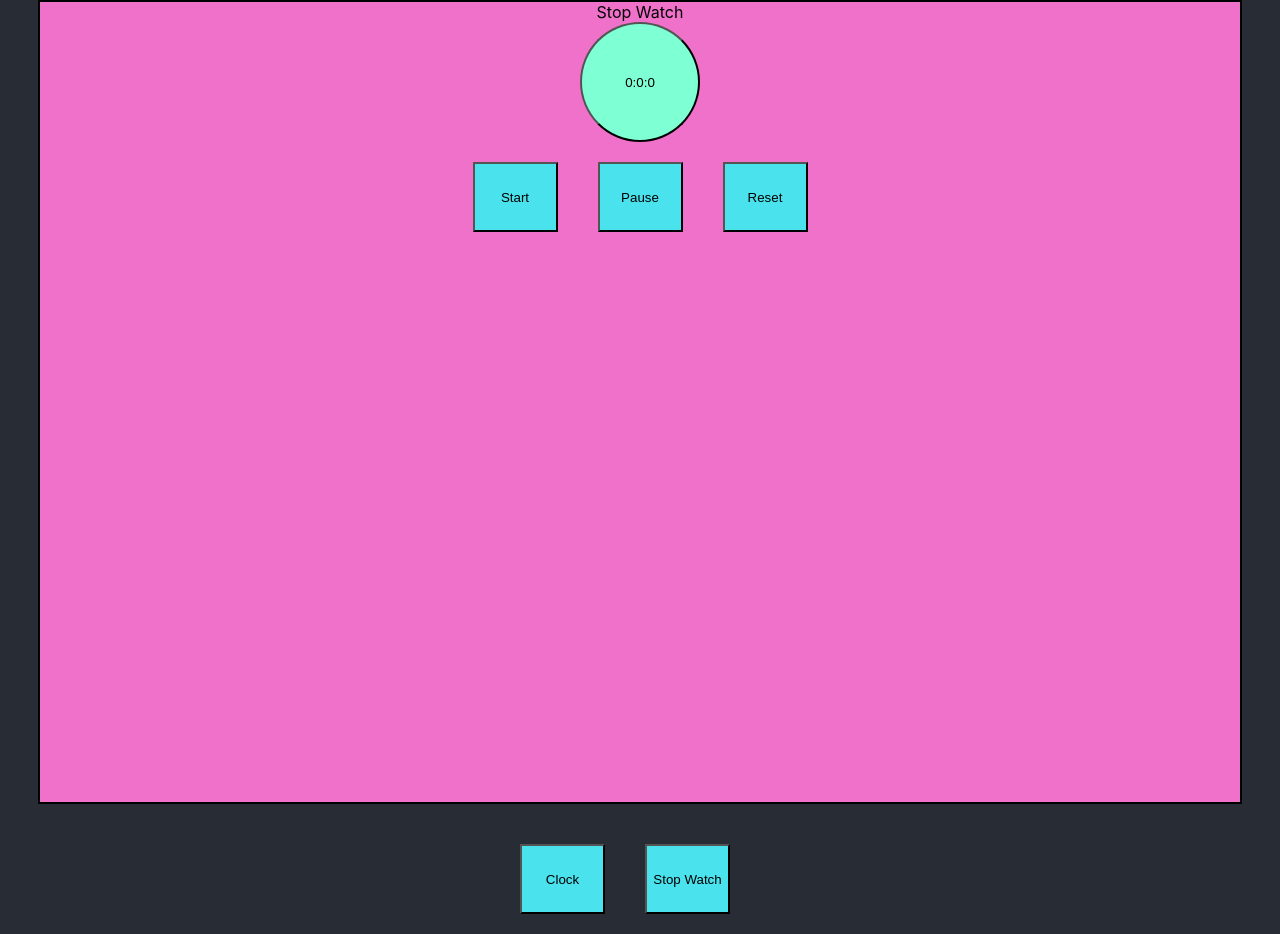
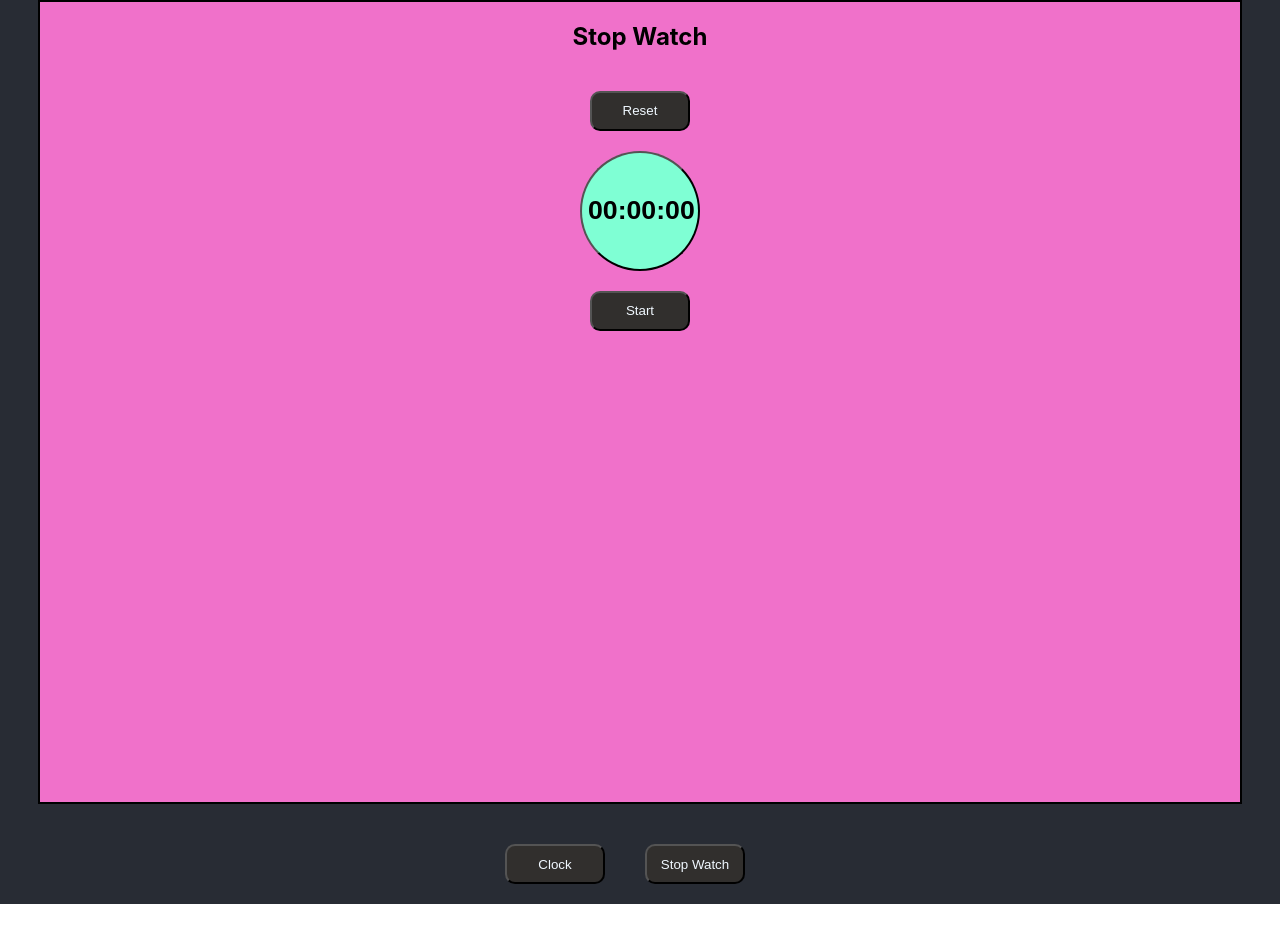
Before and after one commit to ajitbamane05/clockproject, a React (Create React App) app: page / in a window 1280 px wide. Both pictures are taken after a click on the button "Stop Watch". After the commit the page ends 904 px from the top, so only its background shows below. Built offline with nearby package versions, Linux system fonts and the light colour scheme.

Commit message:
final changes done

```diff
--- a/src/App.css
+++ b/src/App.css
@@ -18,6 +18,8 @@
   margin-right: 30px;
   margin-left: 30px;
   row-gap: 30px;
+  position: relative;
+  bottom: 60px;
 }
 .clock{
   margin-right: 30px;
--- a/src/Components/Buttons/button.css
+++ b/src/Components/Buttons/button.css
@@ -1,7 +1,9 @@
 .button {
-    height: 70px;
-    width: 85px;
+    height: 40px;
+    width: 100px;
     font: 30px;
-    background-color: rgb(74, 226, 236);
+    background-color:rgb(49, 47, 45);
+    color: aliceblue;
     margin: 20px;
+    border-radius: 10px;
 }
--- a/src/Components/Clock/Clock.js
+++ b/src/Components/Clock/Clock.js
@@ -8,11 +8,11 @@ export default function Clock(props) {
 
         <div className="cointainer">
             <div className="facevalus">
-                <span className="facevalue">{props.face}</span>
+                <span className="facevalue"><h2>{props.face}</h2></span>
             </div>
 
             <div className="clocktype">
-                <span className="clocktype">{props.clocktype}</span>
+                <span className="clocktype"><h1>{props.clocktype}</h1></span>
             </div>
 
         </div>
--- a/src/Components/Stopwatch/Stopwatch.js
+++ b/src/Components/Stopwatch/Stopwatch.js
@@ -1,53 +1,83 @@
-import React from 'react'
+import React, { useEffect } from 'react'
 import './stopwatch.css'
 import { useState } from 'react';
 import Button from '../Buttons/Button';
 
 export default function Stopwatch(props) {
 
-  const [counterValue, setValue]= useState(0);
-  const [timerId, setTimerId]=useState(0);
+  const [time, setTime]= useState(0);
+  const [timerOn, setTimerOn]=useState(false);
 
-  const start= function(){
+  useEffect( ()=>{
 
-    setTimerId(setInterval(()=>{setValue((counterValue)=>counterValue+1);},1000));
+    let interval = null;
+    timerOn ?
+    (interval=setInterval(()=>{setTime(counterValue=>counterValue+10)},10)):
+    (clearInterval(interval));
+    return ()=> clearInterval(interval)
 
-    console.log("Clicked", counterValue);
+  },[timerOn])
 
+  // const start= function(){
+
+  //   setTimerId(setInterval(()=>{setValue((counterValue)=>counterValue+1);},1000));
+
+  //   console.log("Clicked", counterValue);
+
+  // }
+  const start= ()=>{
+    setTimerOn(true);
+   }
+  const pause= ()=>{
+    setTimerOn(false);
   }
-  const pause= function(){
-   clearInterval(timerId);
-   setTimerId(0);
-
-  }
-  const reset= function(){
-    pause();
-    setValue(0);
-
-    console.log("reset");
+  const reset= ()=>{
+    setTime(0);
 
   }
   return (
     <div>
           <div className="cointainer1">
             <div className="facevalus1">
-                <span className="facevalue1">{props.face}</span>
+                <span><h2>{props.face}</h2></span>
+
+            </div>
+            <div className="facevalus2">
+               <Button className="reset" name="Reset" click={reset}/>
             </div>
 
-            <div>
+
+            <div >
                 <button className="circle">
-                  {parseInt(counterValue/3600)}:{parseInt((counterValue/60)%60)}:{counterValue%60}
+                  <h1 className="facevalue3">
+                    {/* {parseInt(counterValue/3600)}:{parseInt((counterValue/60)%60)}:{counterValue%60} */}
+                    <span>{("0"+Math.floor((time/60000)%60)).slice(-2)}:</span>
+                    <span>{("0"+Math.floor((time/1000)%60)).slice(-2)}:</span>
+                    <span>{("0"+((time/10)%100)).slice(-2)}</span>
+                    {/* <span>{time}</span> */}
+                  </h1>
                 </button>
             </div>
+            <div className="startb">
+              { !timerOn &&(
+               <Button className="start" name="Start" click={start}/>
+              )}
+               {timerOn &&(
+                 <Button className="pause" name="Pause" click={pause}/>
+               )}
+
+            </div>
+
 
 
 
             {/* <div className="clocktype1">
                 <span className="clocktype1"></span>
             </div> */}
-            <Button name="Start" click={start}/>
-            <Button name="Pause" click={pause}/>
-            <Button name="Reset" click={reset}/>
+
+            {/* <Button name="Pause" click={pause}/> */}
+
+
         </div>
     </div>
   )
```
